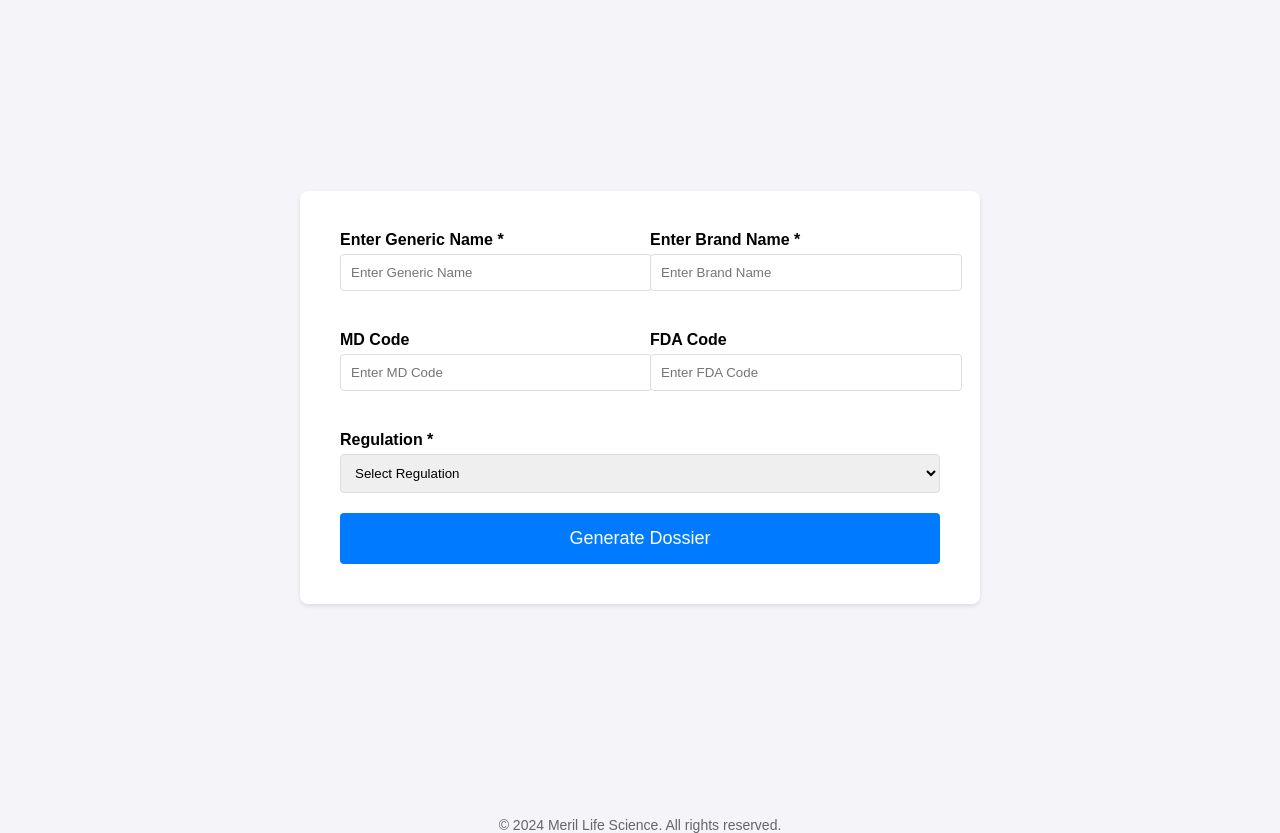
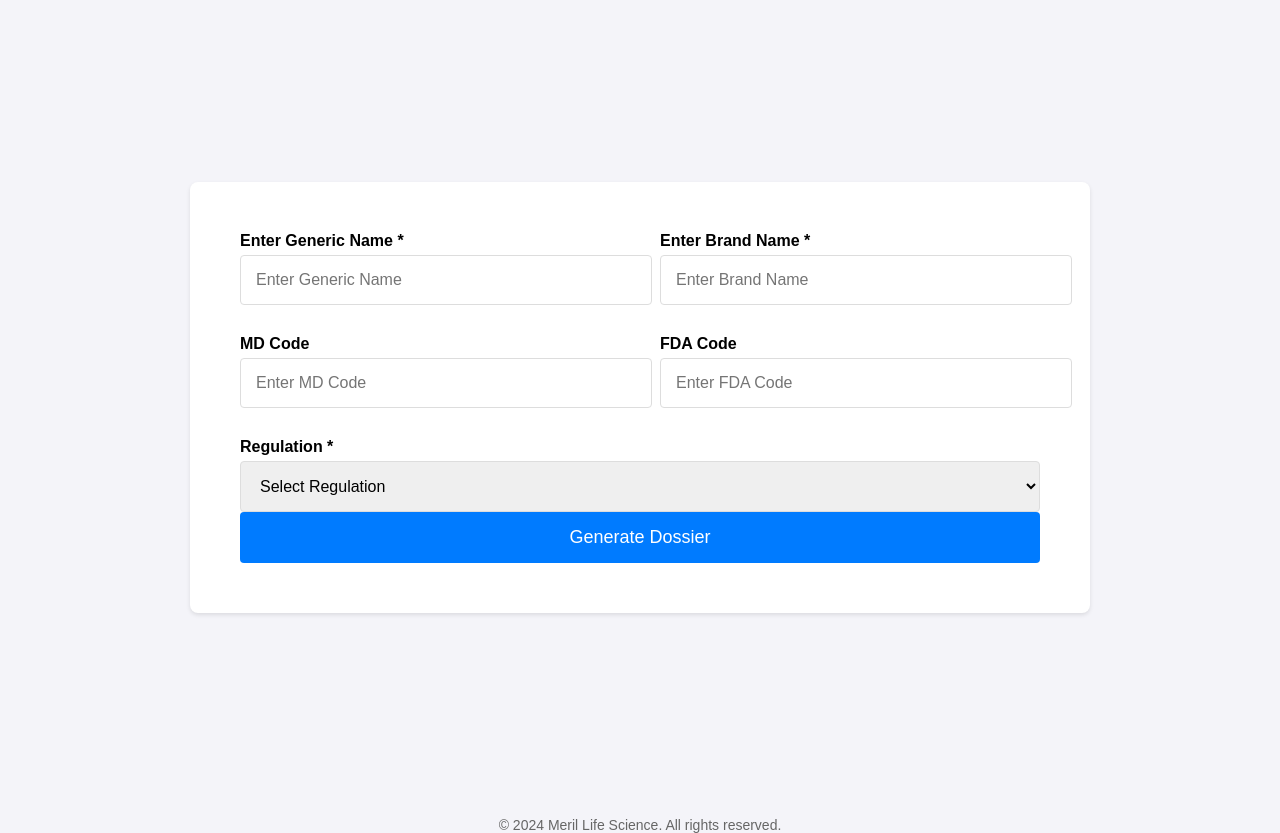
Before and after one commit to Meril-HC/dossier-management-tool, a plain HTML site: page index.html in a window 1280 px wide. Shown: the part 71-904 px from the top of the page. Drawn offline with Linux system fonts and the light colour scheme.

Commit message:
index.html

```diff
--- a/index.html
+++ b/index.html
@@ -29,20 +29,20 @@
 
         .form-box {
             background: white;
-            padding: 40px;
+            padding: 50px;
             border-radius: 8px;
             box-shadow: 0 2px 4px rgba(0, 0, 0, 0.1);
-            width: 600px;
+            width: 800px;
         }
 
         .form-row {
             display: flex;
             justify-content: space-between;
-            margin-bottom: 20px;
+            margin-bottom: 30px;
         }
 
         .form-row div {
-            width: calc(50% - 10px);
+            width: calc(50% - 20px);
         }
 
         label {
@@ -53,10 +53,10 @@
 
         input, select {
             width: 100%;
-            padding: 10px;
+            padding: 15px;
             border: 1px solid #ddd;
             border-radius: 4px;
-            margin-bottom: 20px;
+            font-size: 16px;
         }
 
         .form-box button {
```
